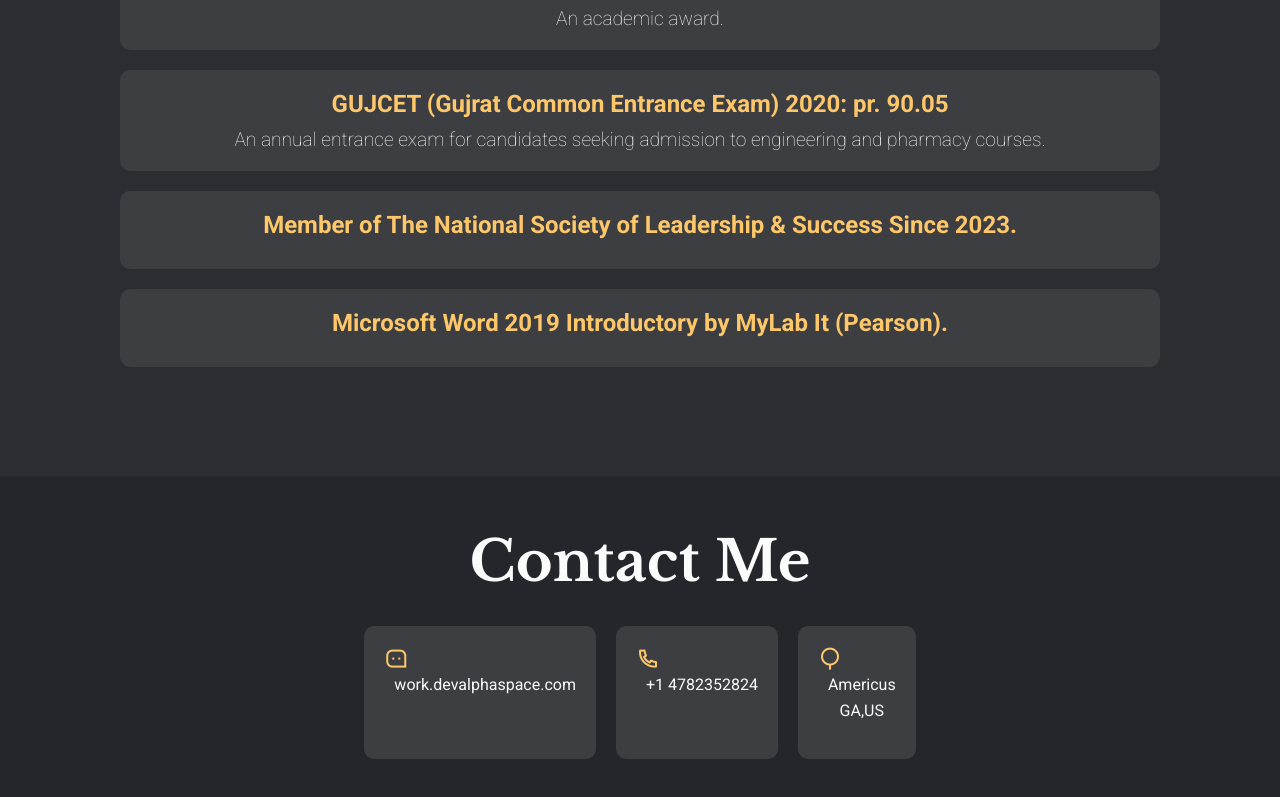
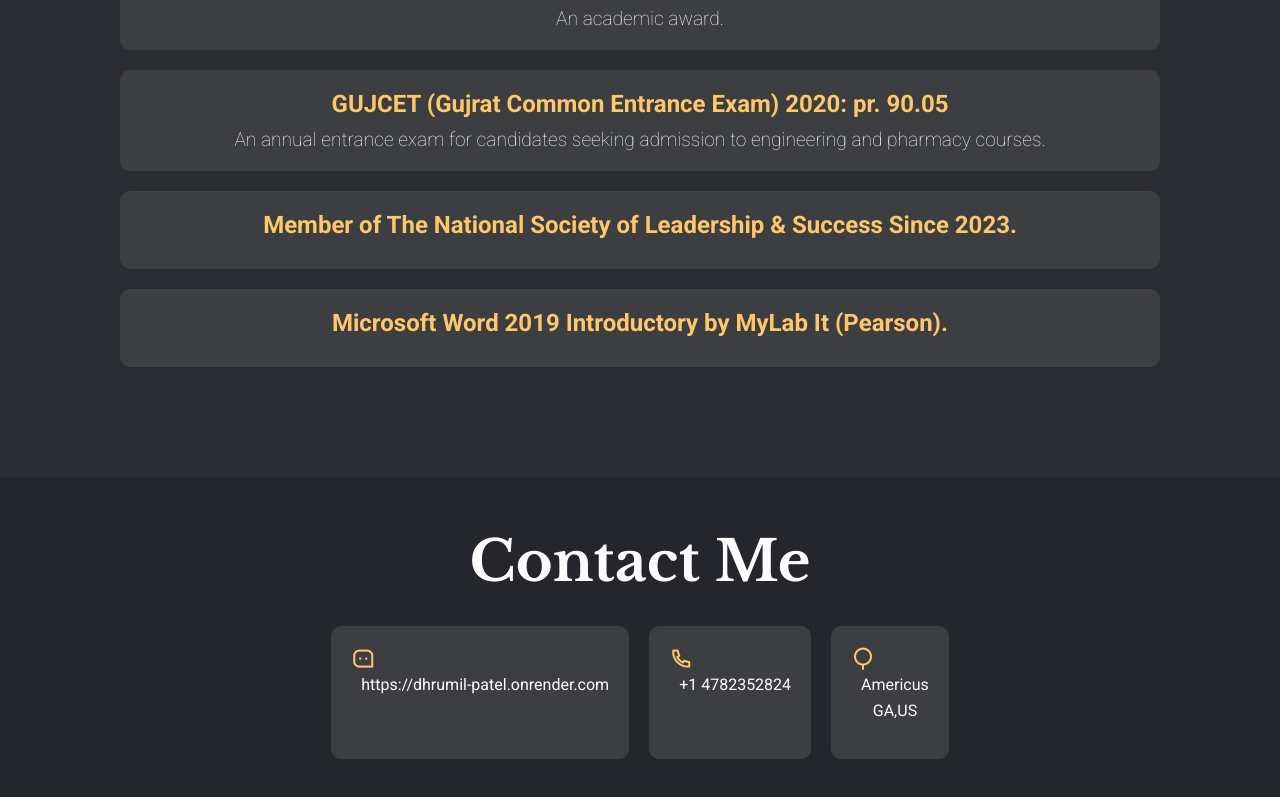
Before and after one commit to dhrumilp12/My-Self, a website: page public/index.html in a window 1280 px wide. Shown: the part 2657-3454 px from the top of the page. Drawn offline with nearby package versions, Linux system fonts and the light colour scheme.

Commit message:
Update index.html

```diff
--- a/public/index.html
+++ b/public/index.html
@@ -177,7 +177,7 @@
         <div class="contact">
             <div class="contact-card">
                 <i class="ri-message-3-line"></i>
-                <p>work.devalphaspace.com</p>
+                <p>https://dhrumil-patel.onrender.com</p>
             </div>
             <div class="contact-card">
                 <i class="ri-phone-line"></i>
```
